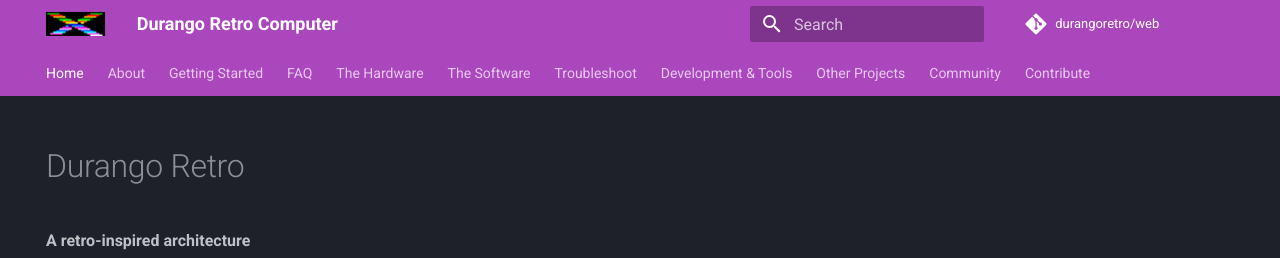
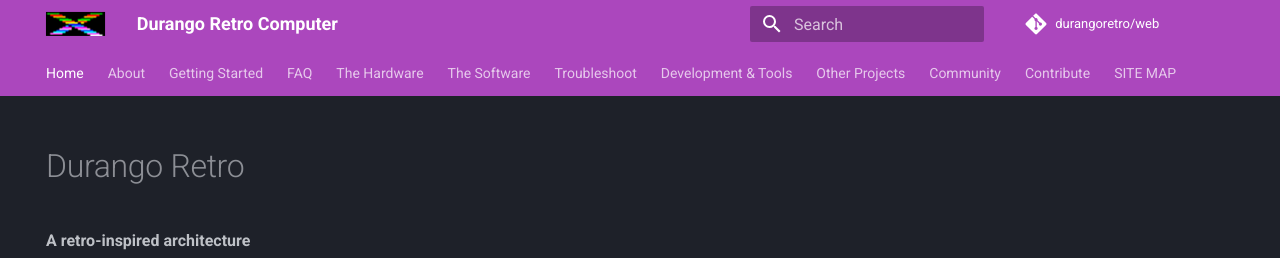
Before and after one commit to durangoretro/web, an MkDocs documentation site: the page built from docs/index.md, in a window 1280 px wide and 1368 px high. Shown: the top 258 px of the window. Built offline with MkDocs 1.6.1 and Material for MkDocs 9.7.7, drawn with Linux system fonts in a browser that asks for light colours; comment, search, counter and statistics services are not loaded.

Commit message:
add sitemap to nav menu

```diff
--- a/mkdocs.yml
+++ b/mkdocs.yml
@@ -29,6 +29,7 @@ nav:
     - Future Projects: other/future.md
  - Community: community.md
  - Contribute: https://github.com/durangoretro/
+ - SITE MAP: sitemap.md
 extra:
   social:
     - icon: fontawesome/brands/github
```
